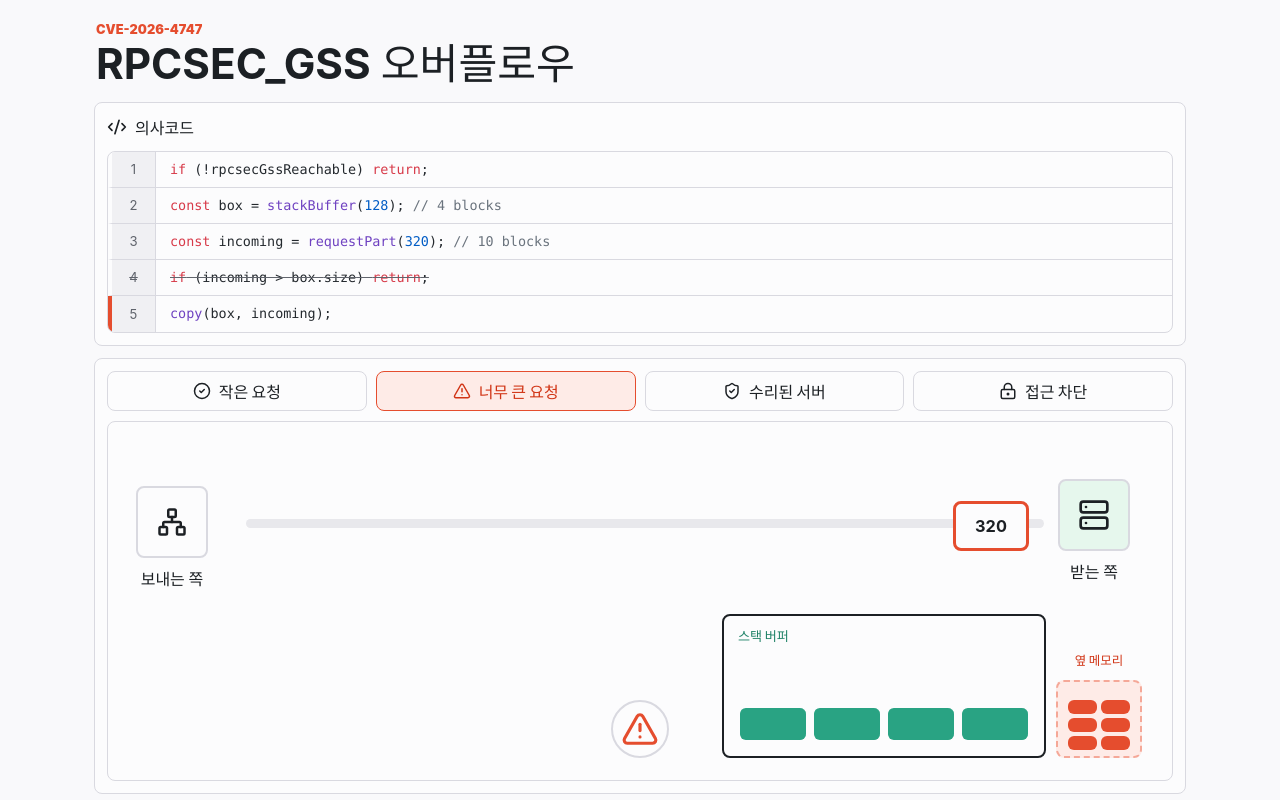
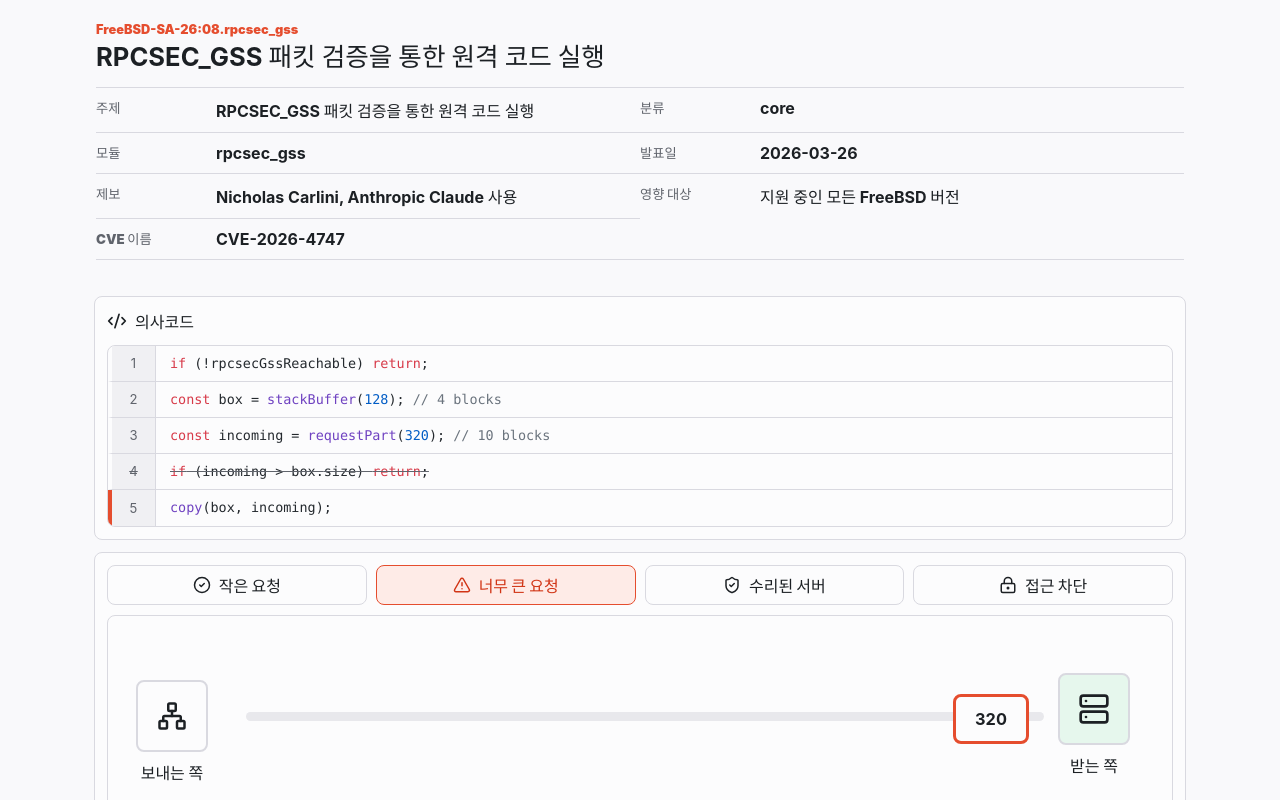
Before and after one commit to yabsed/Mythos-Study, a React (Vite) app: page / in a window 1280 px wide. Shown: the top 800 px of the page. Built offline with nearby package versions, Linux system fonts and the light colour scheme.

Commit message:
Rearrange Seq

```diff
--- a/src/main.tsx
+++ b/src/main.tsx
@@ -256,10 +256,7 @@ function App() {
 
   return (
     <main className="app-shell">
-      <header className="hero">
-        <div className="eyebrow">CVE-2026-4747</div>
-        <h1>RPCSEC_GSS 오버플로우</h1>
-      </header>
+      <AdvisoryTitle />
 
       <section className="support-row">
         <CodeLens state={state} story={story} />
@@ -273,9 +270,9 @@ function App() {
         playScene={playScene}
       />
 
+      <PatchReference />
+
       <AdvisoryTranslation />
-
-      <PatchReference />
     </main>
   );
 }
@@ -484,10 +481,9 @@ function PatchReference() {
 }
 
 
-
-function AdvisoryTranslation() {
+function AdvisoryTitle() {
   return (
-    <article className="advisory">
+    <article className="advisory advisory-title">
       <header className="advisory-header">
         <p className="advisory-kicker">FreeBSD-SA-26:08.rpcsec_gss</p>
         <h2>RPCSEC_GSS 패킷 검증을 통한 원격 코드 실행</h2>
@@ -523,7 +519,15 @@ function AdvisoryTranslation() {
           <dd>CVE-2026-4747</dd>
         </div>
       </dl>
+    </article>
+  );
+}
 
+
+
+function AdvisoryTranslation() {
+  return (
+    <article className="advisory">
       <p className="advisory-intro">
         FreeBSD 보안 권고의 각 필드, 보안 브랜치, 아래 섹션에 대한 일반 정보는{" "}
         <a href="https://security.FreeBSD.org/" target="_blank" rel="noreferrer">
--- a/src/styles.css
+++ b/src/styles.css
@@ -503,6 +503,12 @@ h1 {
   color: var(--text);
 }
 
+.advisory-title {
+  margin-top: 0;
+  padding-top: 8px;
+  border-top: 0;
+}
+
 .patch-reference {
   margin-top: 14px;
   padding: 18px 2px 8px;
```
Also changed, not shown: 5 other files (tests, documents, lock files or other folders).
